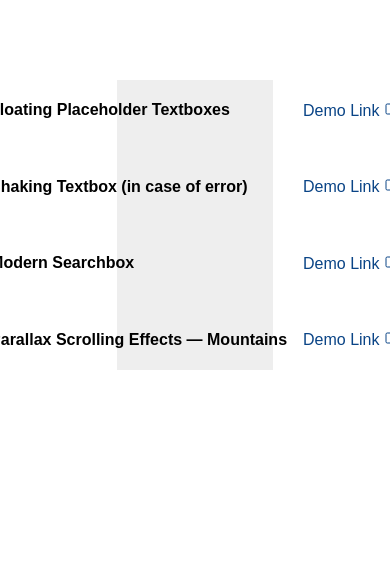
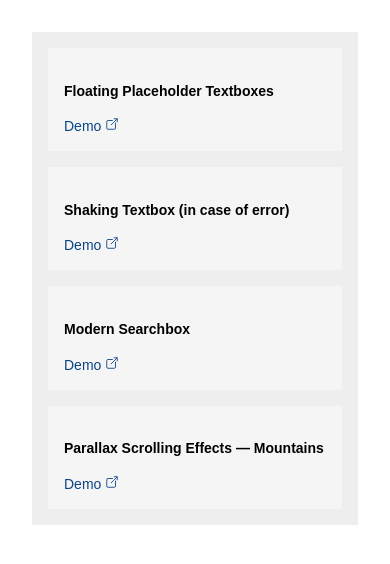
Before and after one commit to sameerbhilare/Demo, a plain HTML site: page index.html in a window 390 px wide. Drawn offline with nearby package versions, Linux system fonts and the light colour scheme.

Commit message:
changes for being responsive

```diff
--- a/index.html
+++ b/index.html
@@ -7,18 +7,25 @@
     <title>Demo &mdash; Landing page for all the demo examples</title>
 </head>
 <body>
-    <div class="demo">
-        <h4>Floating Placeholder Textboxes</h4>
-        <a href="floating_placeholder/index.html" target="_blank">Demo Link <ion-icon name="open-outline"></ion-icon></a>
+    <div class="container">
+        <div class="demo">
+            <h4>Floating Placeholder Textboxes</h4>
+            <a href="floating_placeholder/index.html" target="_blank">Demo  <ion-icon name="open-outline"></ion-icon></a>
+        </div>
 
-        <h4>Shaking Textbox (in case of error)</h4>
-        <a href="shaky_textbox/index.html" target="_blank">Demo Link <ion-icon name="open-outline"></ion-icon></a>
+        <div class="demo">
+            <h4>Shaking Textbox (in case of error)</h4>
+            <a href="shaky_textbox/index.html" target="_blank">Demo <ion-icon name="open-outline"></ion-icon></a>
+        </div>
 
-        <h4>Modern Searchbox</h4>
-        <a href="searchbox/index.html" target="_blank">Demo Link <ion-icon name="open-outline"></ion-icon></a>
-
-        <h4>Parallax Scrolling Effects &mdash; Mountains</h4>
-        <a href="parallax_mountains/index.html" target="_blank">Demo Link <ion-icon name="open-outline"></ion-icon></a>
+        <div class="demo">
+            <h4>Modern Searchbox</h4>
+            <a href="searchbox/index.html" target="_blank">Demo <ion-icon name="open-outline"></ion-icon></a>
+        </div>
+        <div class="demo">
+            <h4>Parallax Scrolling Effects &mdash; Mountains</h4>
+            <a href="parallax_mountains/index.html" target="_blank">Demo <ion-icon name="open-outline"></ion-icon></a>
+        </div>
 
     </div>
 
--- a/style.css
+++ b/style.css
@@ -2,19 +2,43 @@ body {
     margin: 0;
     padding: 0;
     font-family: sans-serif;
+    font-size: 14px;
+
+    display: grid;
+    row-gap: 5rem;
+    column-gap: 2rem;
+    grid-template-columns: 1fr minmax(15rem, 30rem) 1fr;
+}
+
+.container {
+    margin-top: 4rem;
+    background-color: #eee;
+    grid-column: 2 / 3;
 }
 
 .demo {
-    width: 40%;
-    margin: 5rem auto;
-    background-color: #eee;
+    margin: 2rem;
+    padding: 2rem;
+    background-color: #f5f5f5;
 
     display: grid;
-    grid-template-columns: max-content max-content;
-    gap: 1rem;
+    grid-template-columns: 1fr max-content;
     align-items: center;
-    justify-content: center;
+
+
 }
+@media only screen and (max-width: 500px) {
+    .demo {
+        margin: 1rem;
+        padding: 1rem;
+        grid-template-columns: minmax(13rem, max-content);
+    }
+
+    .container {
+        margin-top: 2rem;
+    }
+}
+
 
 a:link,
 a:visited {
```
